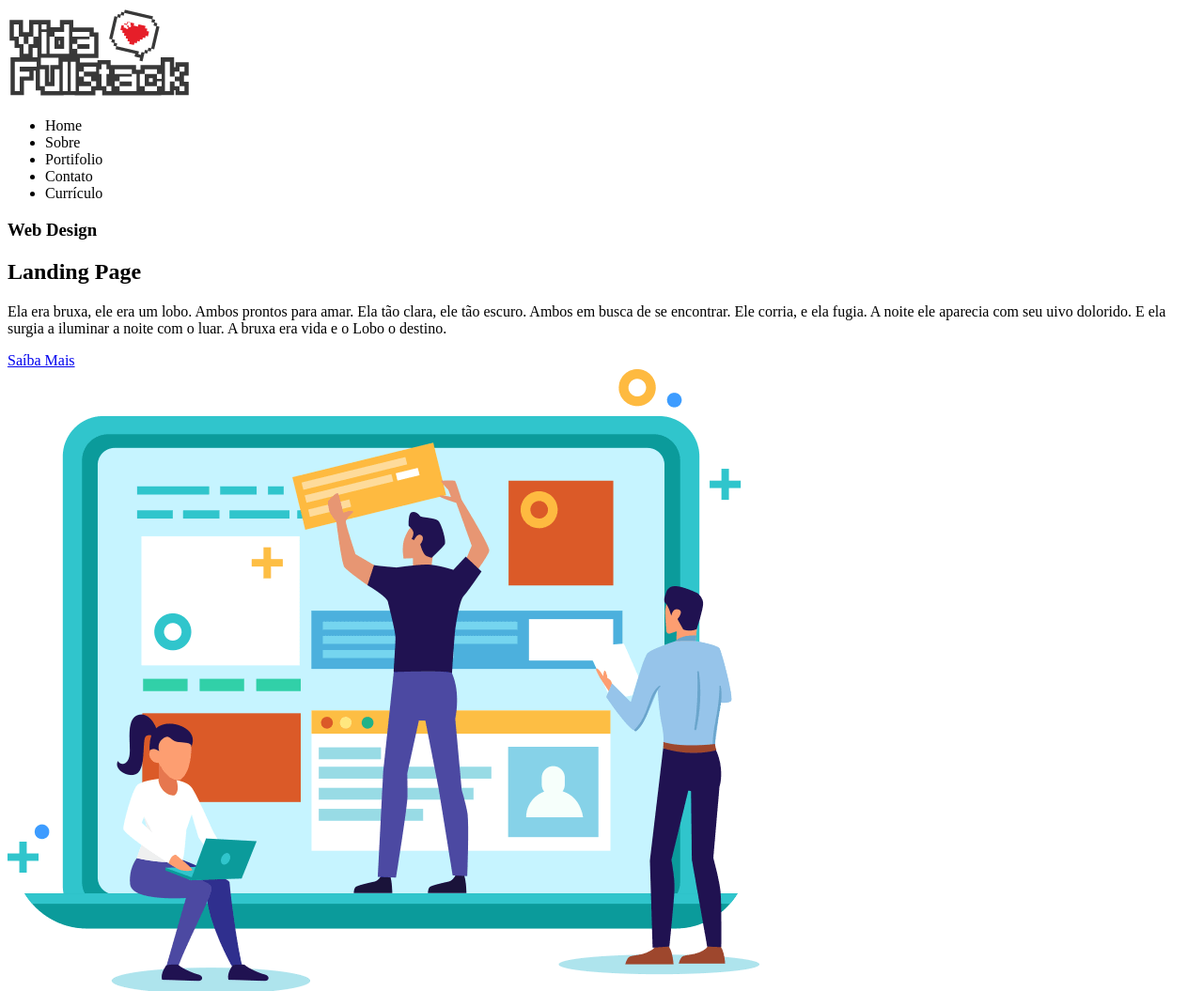
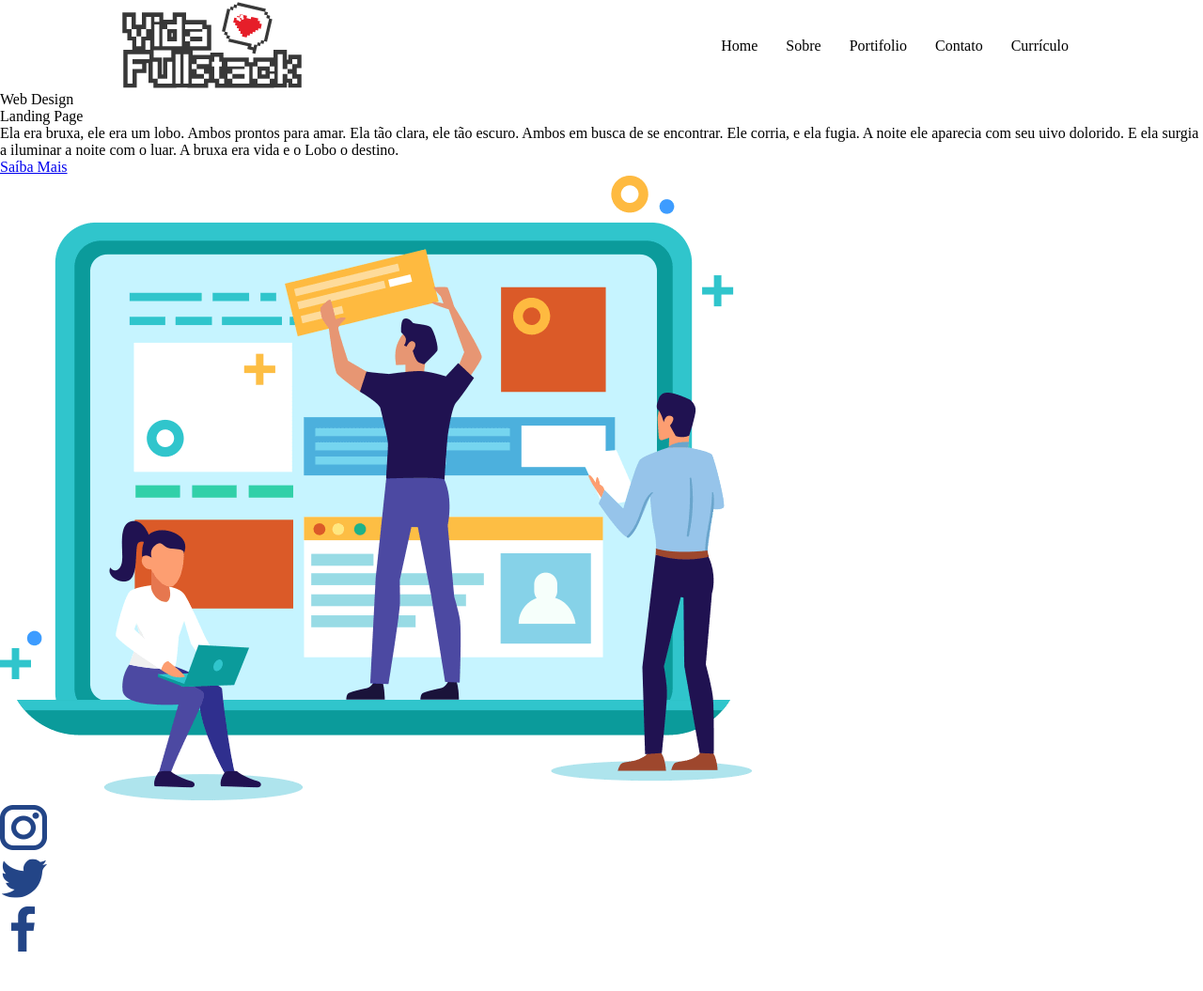
Before and after one commit to Gilson1818/Aula-03, a plain HTML site: page index.html in a window 1280 px wide. Shown: the top 1055 px of the page at 94% size. After the commit the page ends 1018 px from the top, so only its background shows below. Drawn offline with Linux system fonts and the light colour scheme.

Commit message:
Ciaação de Estrutura Html e Css

```diff
--- /dev/null
+++ b/Assets/CSS/header.css
@@ -0,0 +1,19 @@
+header{
+    width:1024px;
+    margin:0 auto;
+    display: flex;
+    flex-direction: row;
+    justify-content: space-between;
+    align-items: center;
+}
+
+header nav ul{
+    display: flex;
+    flex-direction: row;
+    list-style: none;
+
+}
+
+header nav ul li{
+    padding: 0 15px;
+}
--- /dev/null
+++ b/Assets/CSS/style.css
@@ -0,0 +1,9 @@
+@import'./header.css';
+*{
+    margin: 0;
+    padding:0;
+    border: 0;
+    font-size: 100%;
+    font:inherit;
+    vertical-align: baseline;
+}
--- a/index.html
+++ b/index.html
@@ -4,6 +4,7 @@
     <meta charset="UTF-8">
     <meta name="viewport" content="width=device-width, initial-scale=1.0">
     <title>Meu Site</title>
+    <link rel="stylesheet" href="./Assets/CSS/style.css">
 </head>
 <body>
     <!--Header-->
```
